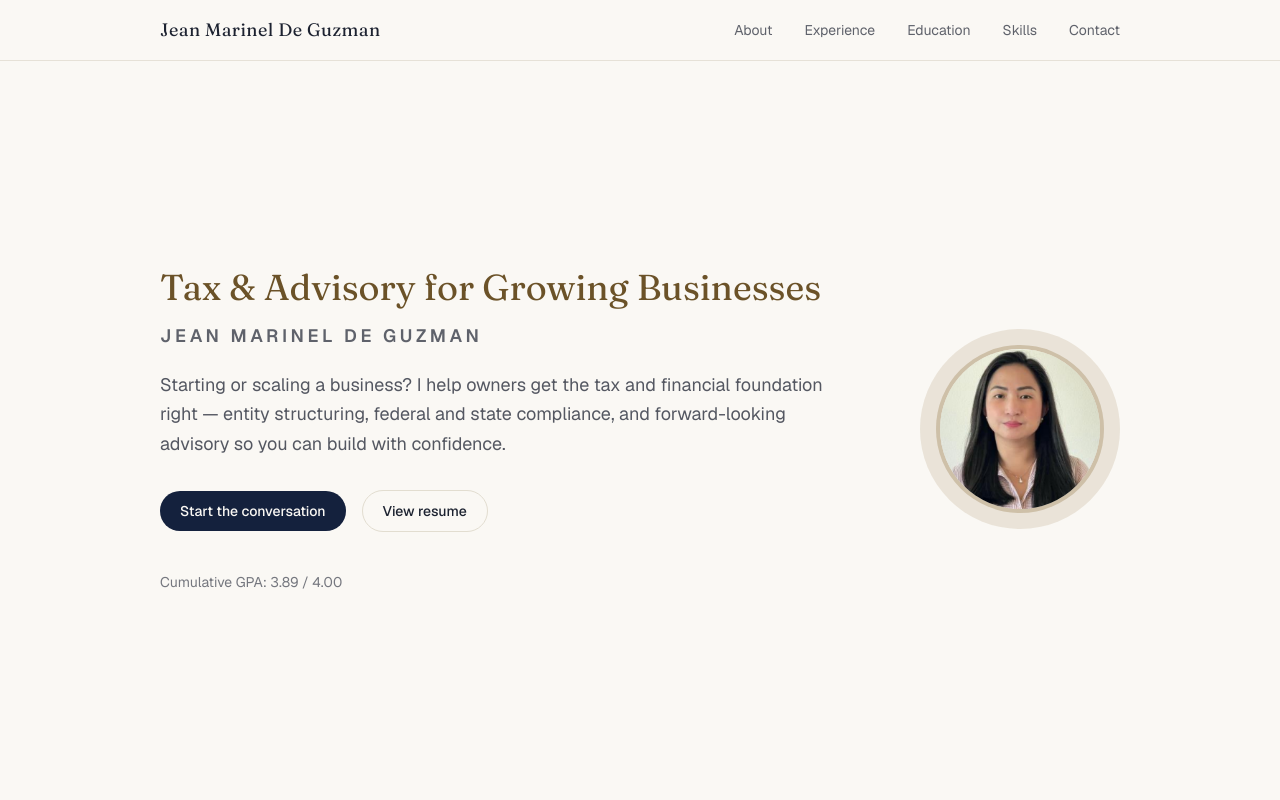
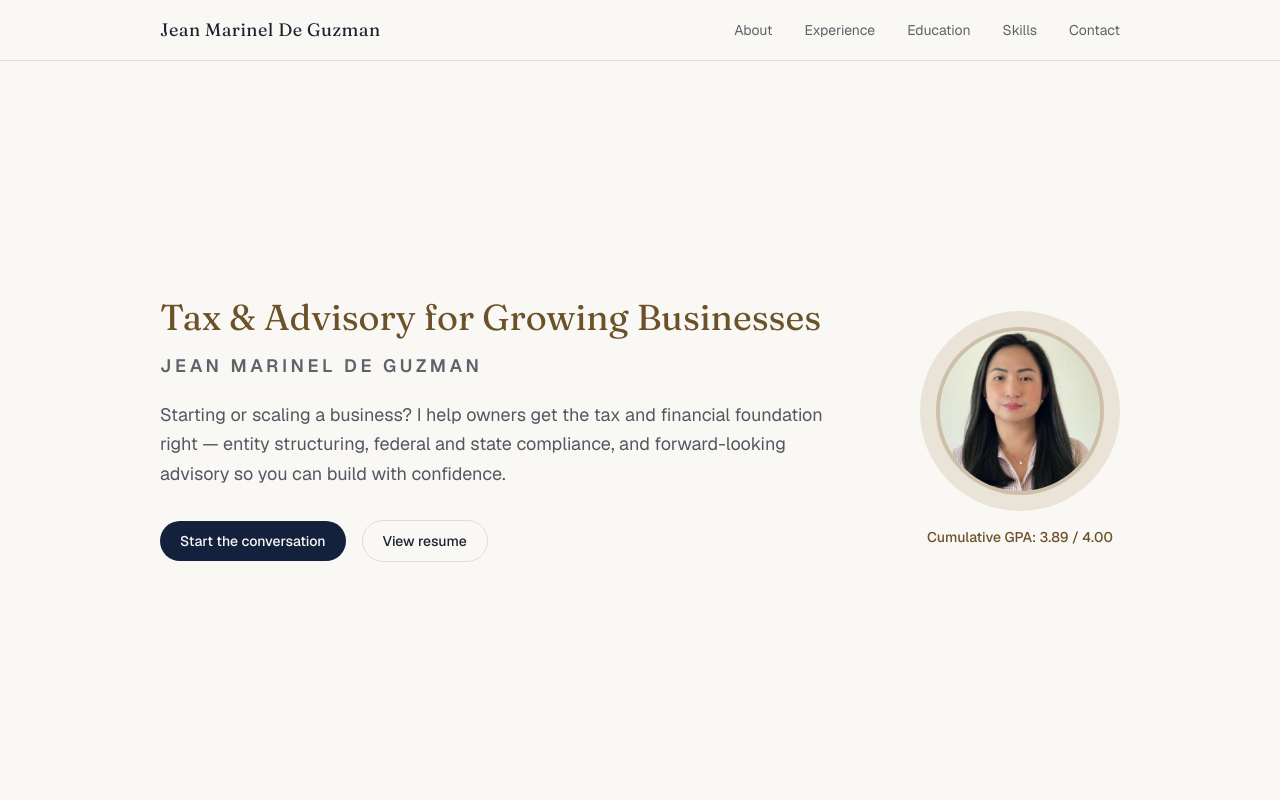
Before and after one commit to bluisidro/jean-dguz-portfolio, a Next.js app: page / in a window 1280 px wide. Shown: the top 800 px of the page. Built offline with nearby package versions, Linux system fonts and the light colour scheme.

Commit message:
Move GPA under avatar and style it gold
Co-Authored-By: Claude Sonnet 5 <noreply@anthropic.com>

```diff
--- a/src/components/Hero.tsx
+++ b/src/components/Hero.tsx
@@ -38,14 +38,9 @@ export default function Hero() {
               View resume
             </a>
           </div>
-          <dl className="mt-10 text-sm text-foreground/60">
-            <div>
-              <dt className="sr-only">GPA</dt>
-              <dd>Cumulative GPA: 3.89 / 4.00</dd>
         </div>
-          </dl>
-        </div>
-        <div className="flex shrink-0 items-center justify-center self-center rounded-full bg-accent/15 p-4 sm:self-auto sm:p-5">
+        <div className="flex shrink-0 flex-col items-center gap-4 self-center sm:self-auto">
+          <div className="flex items-center justify-center rounded-full bg-accent/15 p-4 sm:p-5">
             <Image
               src="/avatar.png"
               alt="Portrait of Jean Marinel De Guzman"
@@ -57,6 +52,15 @@ export default function Hero() {
               className="h-32 w-32 select-none rounded-full object-cover ring-4 ring-accent/30 sm:h-40 sm:w-40"
             />
           </div>
+          <dl className="text-sm">
+            <div>
+              <dt className="sr-only">GPA</dt>
+              <dd className="font-medium text-accent-strong">
+                Cumulative GPA: 3.89 / 4.00
+              </dd>
+            </div>
+          </dl>
+        </div>
       </div>
     </section>
   );
```
Lines whose indentation alone changed are shown as unchanged.
